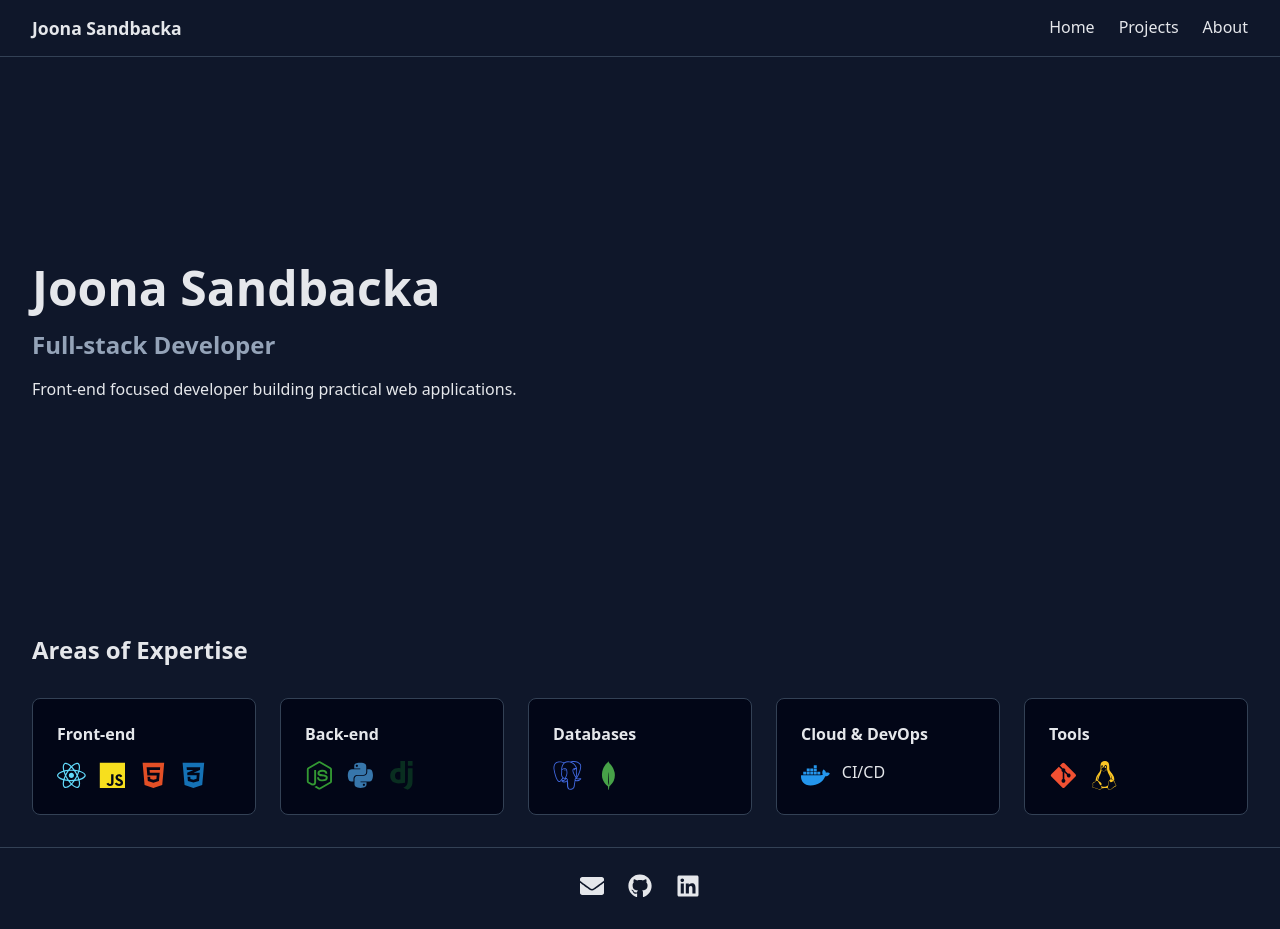
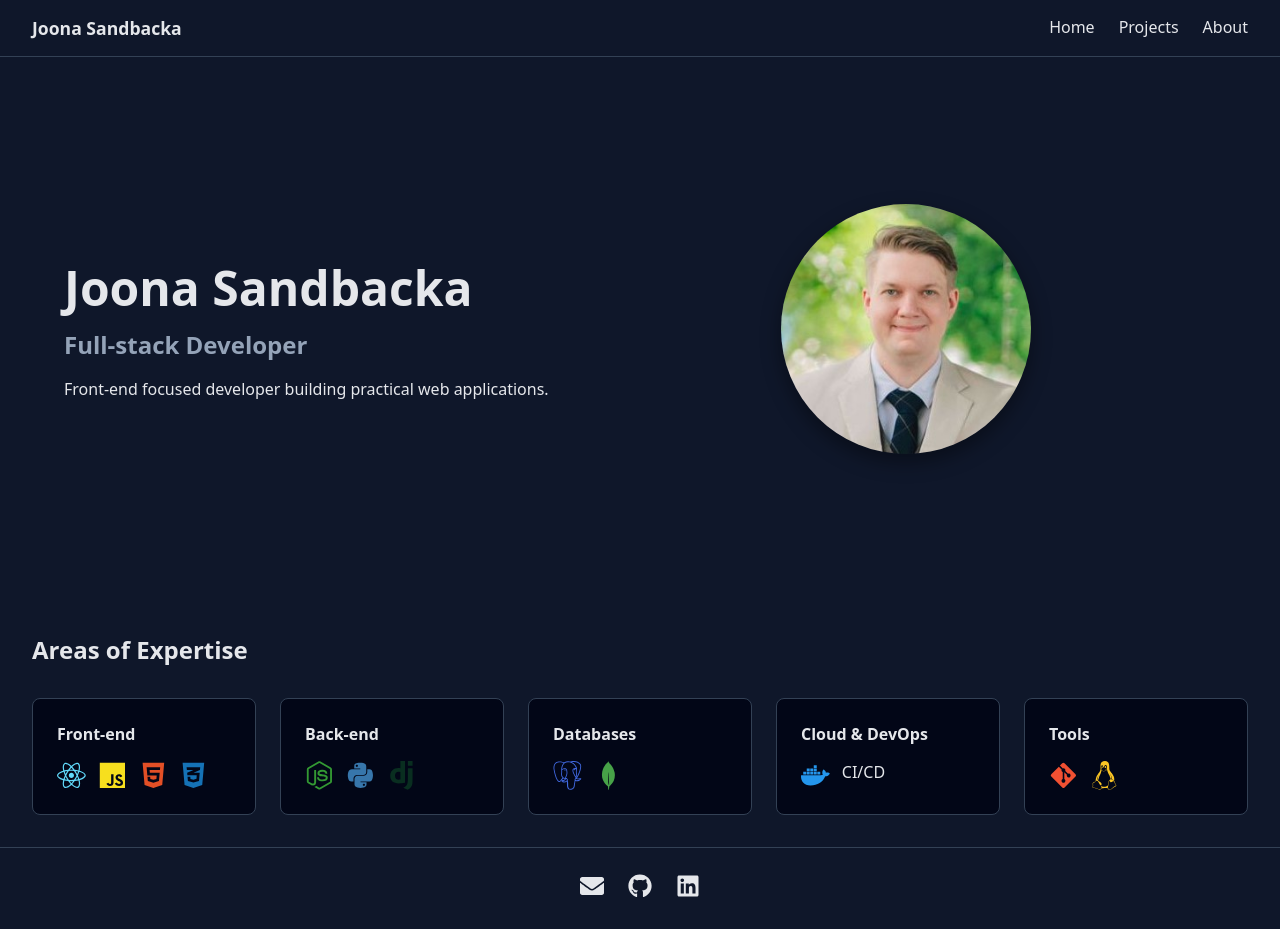
Before and after one commit to Jonttufantti/portfolio-website, a React (Vite) app: page / in a window 1280 px wide. Built offline with nearby package versions, Linux system fonts and the light colour scheme.

Commit message:
home styling

```diff
--- a/src/pages/Home.jsx
+++ b/src/pages/Home.jsx
@@ -1,15 +1,20 @@
+import profilePic from "../assets/home/profile.png";
 import TechStack from "../components/TechStack";
 
 export default function Home() {
   return (
     <>
       <section style={styles.hero}>
-        <div>
+        <div style={styles.textContainer}>
           <h1 style={styles.title}>Joona Sandbacka</h1>
           <h2 style={styles.subtitle}>Full-stack Developer</h2>
           <p style={styles.text}>
             Front-end focused developer building practical web applications.
           </p>
+        </div>
+
+        <div style={styles.imageContainer}>
+          <img src={profilePic} alt="Profile" style={styles.image} />
         </div>
       </section>
 
@@ -23,6 +28,16 @@ const styles = {
     minHeight: "60vh",
     display: "flex",
     alignItems: "center",
+    justifyContent: "space-between",
+    gap: "2rem",
+    padding: "2rem",
+    flexWrap: "wrap",
+  },
+  textContainer: {
+    maxWidth: "500px",
+    flex: 1,
+    minWidth: "280px",
+    textAlign: "left",
   },
   title: {
     fontSize: "3rem",
@@ -36,4 +51,18 @@ const styles = {
     maxWidth: "500px",
     lineHeight: 1.6,
   },
+  imageContainer: {
+    flex: 1,
+    minWidth: "250px",
+    display: "flex",
+    justifyContent: "center",
+    alignItems: "center",
+  },
+  image: {
+    width: "250px",
+    height: "250px",
+    borderRadius: "50%",
+    objectFit: "cover",
+    boxShadow: "0 8px 20px rgba(0, 0, 0, 0.4)",
+  },
 };
```
